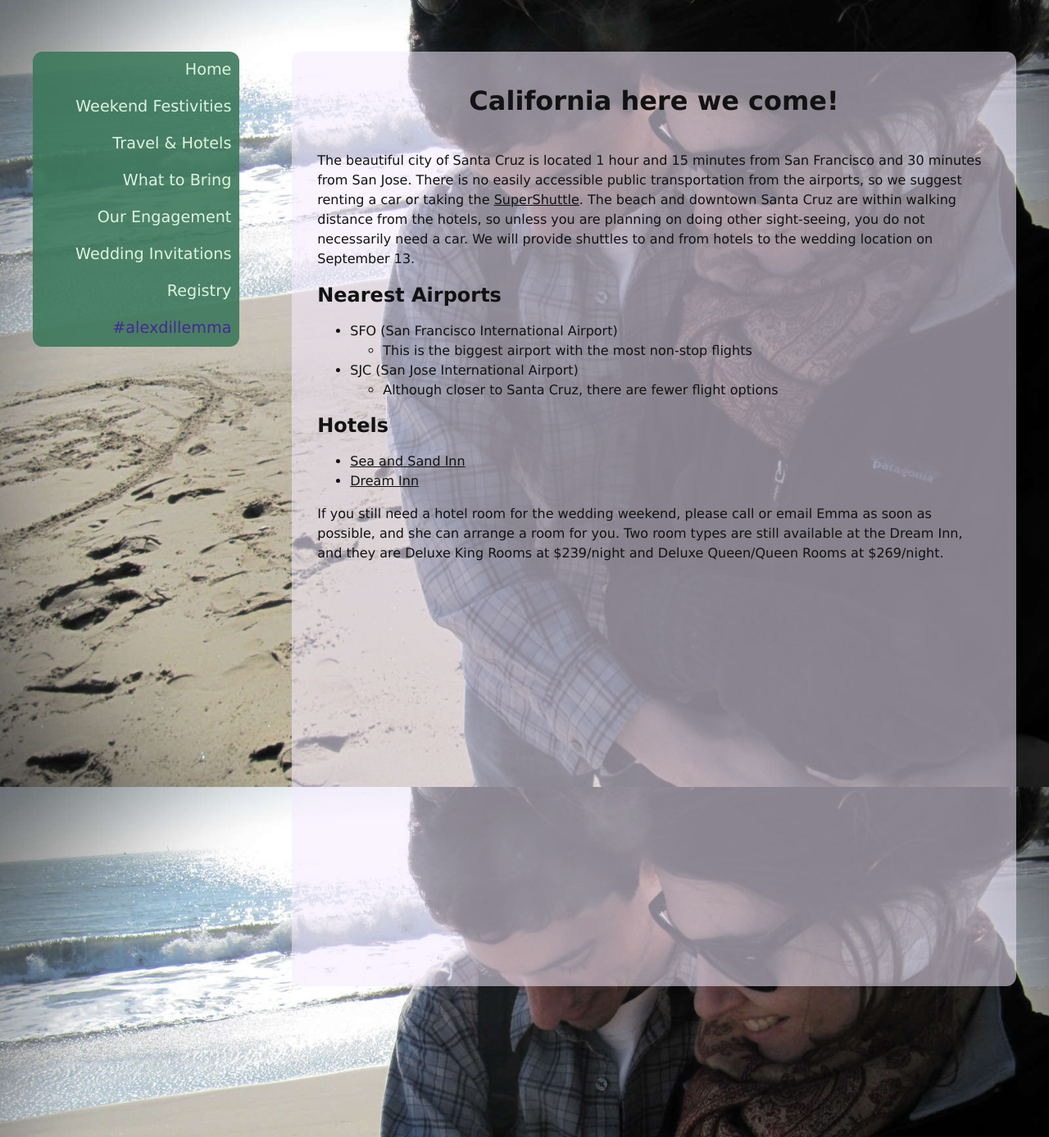
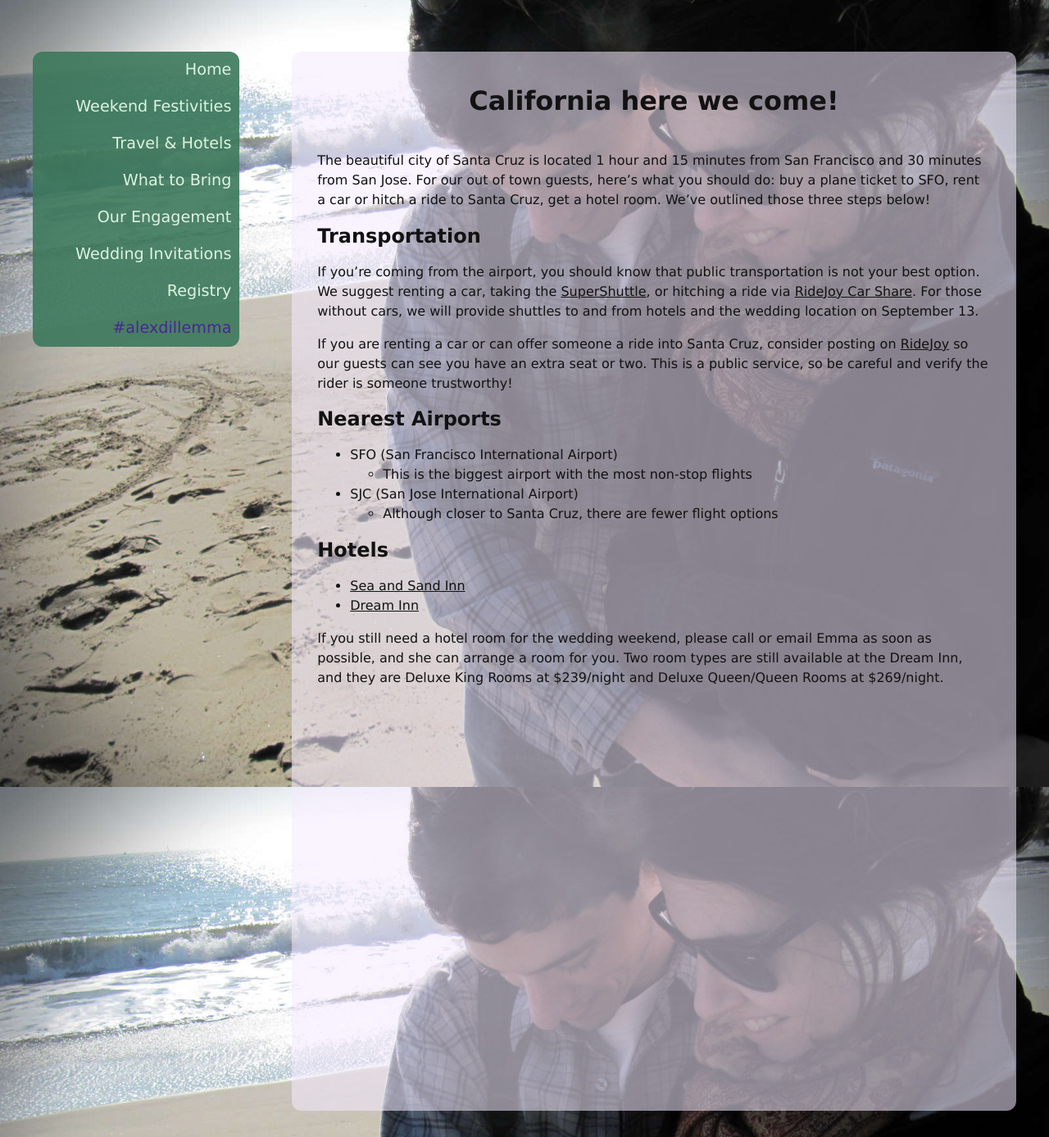
Before and after one commit to adgaudio/wedding, a Jekyll site: the page built from travel-and-hotels.md, in a window 1280 px wide. Shown: the whole page at 82% size. Built offline with Jekyll 4.4.1, drawn with Linux system fonts in a browser that asks for light colours; Markdown is read by kramdown in place of the engine named in the settings.

Commit message:
Update travel-and-hotels.md

```diff
--- a/travel-and-hotels.md
+++ b/travel-and-hotels.md
@@ -30,8 +30,14 @@ California here we come!
 =====
 
 
-The beautiful city of Santa Cruz is located 1 hour and 15 minutes from San Francisco and 30 minutes from San Jose.  There is no easily accessible public transportation from the airports, so we suggest renting a car or taking the <a href="http://www.supershuttle.com/Locations/SFOAirportShuttleSanFrancisco.aspx" target="_blank">SuperShuttle</a>. The beach and downtown Santa Cruz are within walking distance from the hotels, so unless you are planning on doing other sight-seeing, you do not necessarily need a car. We will provide shuttles to and from hotels to the wedding location on September 13.
+The beautiful city of Santa Cruz is located 1 hour and 15 minutes from San Francisco and 30 minutes from San Jose.  For our out of town guests, here's what you should do: buy a plane ticket to SFO, rent a car or hitch a ride to Santa Cruz, get a hotel room.  We've outlined those three steps below!
 
+
+Transportation
+-----
+If you're coming from the airport, you should know that public transportation is not your best option.  We suggest renting a car, taking the <a href="http://www.supershuttle.com/Locations/SFOAirportShuttleSanFrancisco.aspx" target="_blank">SuperShuttle</a>, or hitching a ride via [RideJoy Car Share](http://ridejoy.com/).  For those without cars, we will provide shuttles to and from hotels and the wedding location on September 13.
+
+If you are renting a car or can offer someone a ride into Santa Cruz, consider posting on [RideJoy](http://ridejoy.com/) so our guests can see you have an extra seat or two.  This is a public service, so be careful and verify the rider is someone trustworthy!
 
 Nearest Airports
 -----
```
